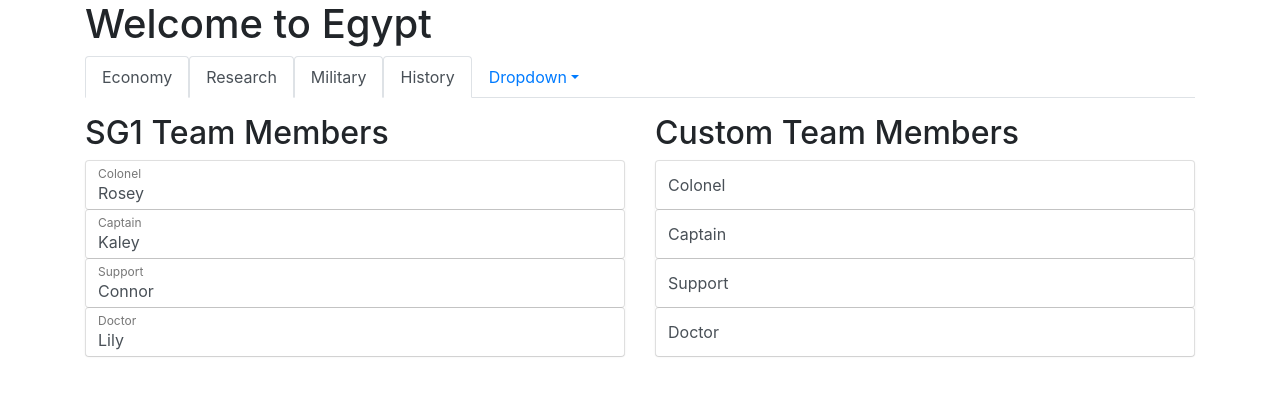
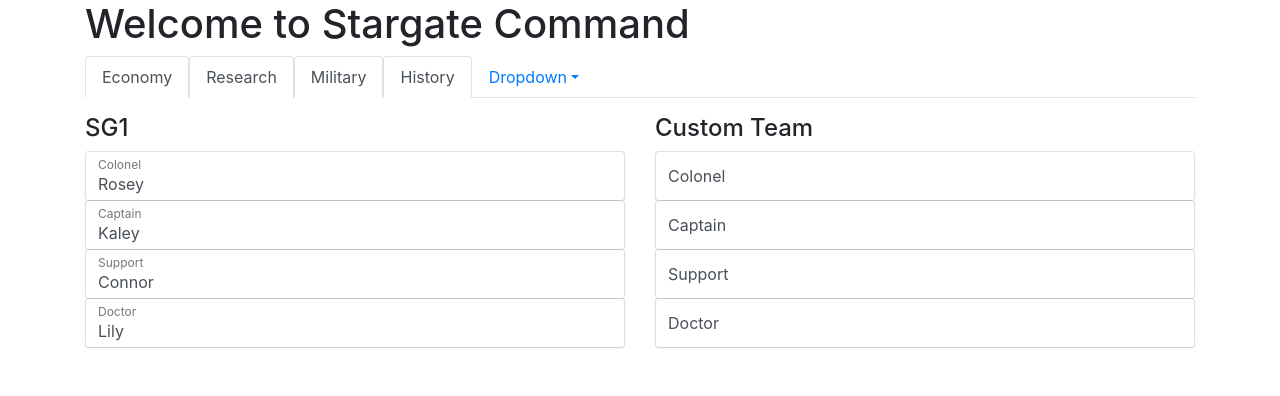
Before and after one commit to adamroddick/flux, a Node server app: page / in a window 1280 px wide. Shown: the top 396 px of the page. Run offline with Node 20, Linux system fonts and the light colour scheme; some libraries are stand-ins or nearby versions.

Commit message:
Updated the array for the menu and for the sg1 teams/ranks to be objects instead of static arrays.

```diff
--- a/app.js
+++ b/app.js
@@ -20,10 +20,19 @@ app.set('view engine', 'ejs');
 app.get('/', (req, res) => {
   // res.sendFile(path.join(__dirname, 'views/index.html'));
   res.render('index', {
-    title: 'Egypt',
-    sg1: ['Rosey', 'Kaley', 'Connor', 'Lily'],
-    sg1Ranks: ['Colonel', 'Captain', 'Support', 'Doctor'],
-    menuMain: ['Economy', 'Research', 'Military', 'History'],
+    title: 'Stargate Command',
+    sg1: [
+      { name: 'Rosey', rank: 'Colonel' },
+      { name: 'Kaley', rank: 'Captain' },
+      { name: 'Connor', rank: 'Support' },
+      { name: 'Lily', rank: 'Doctor' },
+    ],
+    menuMain: [
+      { label: 'Economy', link: '/tab/economy' },
+      { label: 'Research', link: '/tab/research' },
+      { label: 'Military', link: '/tab/military' },
+      { label: 'History', link: '/tab/history' },
+    ],
     menuDropdown: ['dd1', 'dd2', 'dd3'],
   });
 });
--- a/src/views/index.ejs
+++ b/src/views/index.ejs
@@ -18,7 +18,7 @@
                 <li class='nav-item'>
                     <%for(var i=0; i<menuMain.length; i++){%>
                         <li class='nav-item'>
-                            <a class='nav-link active' href='#'><%=menuMain[i] %></a>
+                            <a class='nav-link active' href=<%=menuMain[i].link %> ><%=menuMain[i].label %></a>
                         </li>
                     <%}%>
                 <li class='nav-item dropdown'>
@@ -37,35 +37,25 @@
 
             <div class='row'>
                 <div class='col'>
-                    <h2>SG1 Team Members</h2>
+                    <h4>SG1</h2>
                     <ul class='list-group'>
                     <%for(var i=0; i<sg1.length; i++){%>
                         <div class='form-label-group'>
-                            <input type='text' id=<%=sg1Ranks[i] %> class='form-control list-group-item' value=<%=sg1[i] %> >
-                            <label for=<%=sg1Ranks[i] %> ><%=sg1Ranks[i] %></label>
+                            <input type='text' id=<%=sg1[i].name %> class='form-control list-group-item' value=<%=sg1[i].name %> >
+                            <label for=<%=sg1[i].name %> ><%=sg1[i].rank %></label>
                         </div>
                     <%}%>
                     </ul>
                 </div>
                 <div class='col'>
-                    <h2>Custom Team Members</h2>
+                    <h4>Custom Team</h2>
                     <ul class='list-group'>
+                        <%for(var i=0; i<sg1.length; i++){%>
                         <div class='form-label-group'>
-                            <input type='text' id='inputColonel' class='form-control list-group-item' placeholder='Colonel' >
-                            <label for='inputColonel'>Colonel</label>
+                            <input type='text' id=<%=sg1[i].rank %> class='form-control list-group-item' placeholder=<%=sg1[i].rank %> >
+                            <label for=<%=sg1[i].rank %> ><%=sg1[i].rank %></label>
                         </div>
-                            <div class='form-label-group'>
-                                <input type='text' id='inputCaptain' class='form-control list-group-item' placeholder='Captain' >
-                                <label for='inputCaptain'>Captain</label>
-                        </div>
-                            <div class='form-label-group'>
-                                <input type='text' id='inputSupport' class='form-control list-group-item' placeholder='Support' >
-                                <label for='inputSupport'>Support</label>
-                        </div>
-                            <div class='form-label-group'>
-                                <input type='text' id='inputDoctor' class='form-control list-group-item' placeholder='Doctor' >
-                                <label for='inputDoctor'>Doctor</label>
-                        </div>
+                        <%}%>
                     </ul>
                 </div>
             </div>
```
